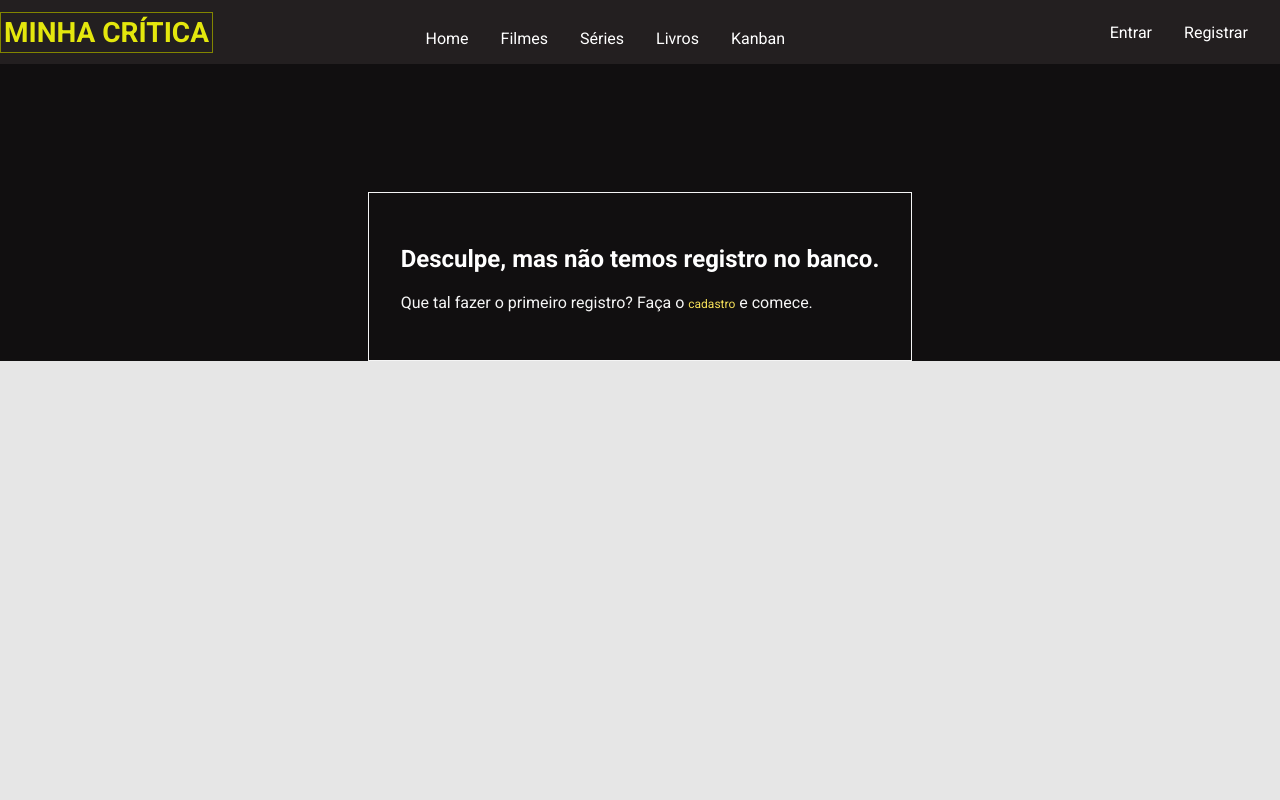
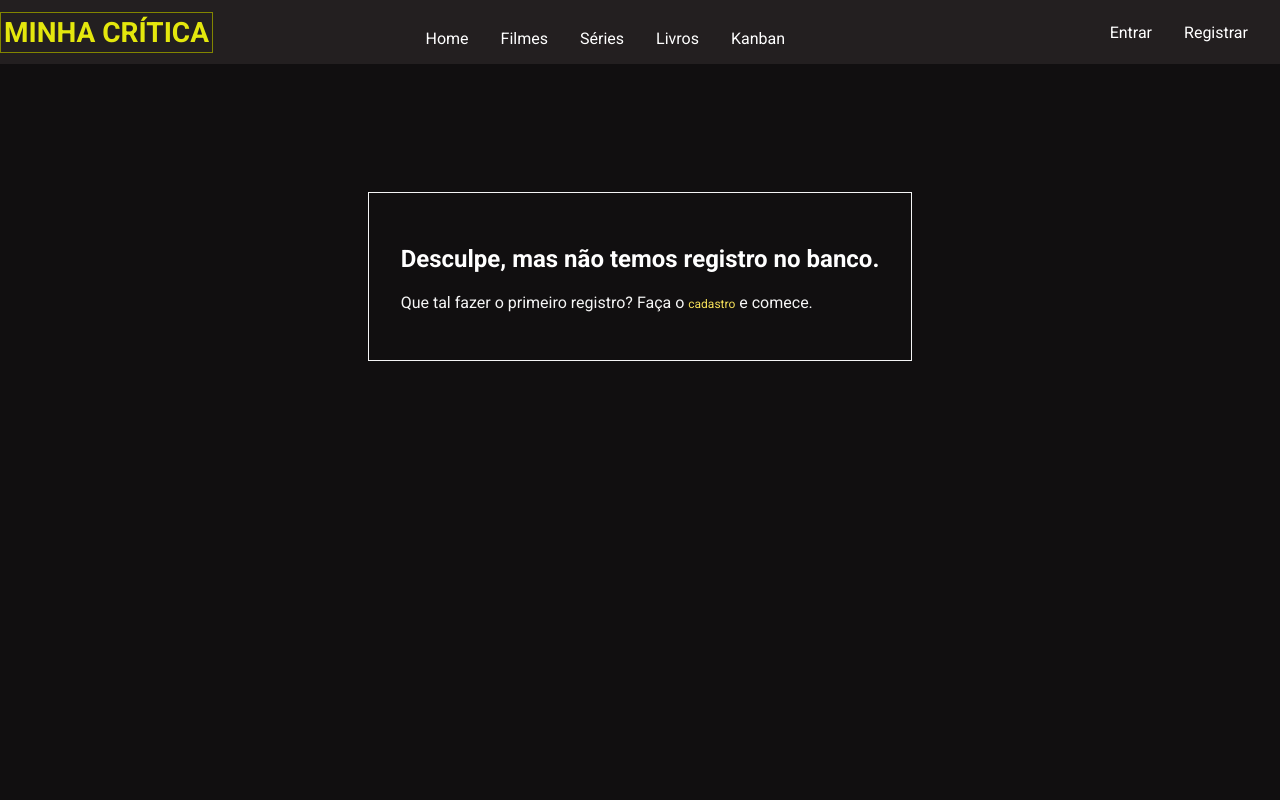
Before and after one commit to M3T4Z0D/minha-critica2.0, a PHP site: template app/views/home.php in a window 1280 px wide. Run offline with PHP 8.4, Linux system fonts and the light colour scheme; the template is opened without the code that fills it, so the values that code supplies are empty; some libraries are stand-ins or nearby versions.

Commit message:
adicionado tamanho mínimo para a home

```diff
--- a/app/views/home.php
+++ b/app/views/home.php
@@ -8,7 +8,9 @@
 </head>
 
 <body>
-    <?php include('app/views/navbar.php') ?>
+    <?php
+        include('app/views/navbar.php');
+     ?>
 
     <div class="corpo">
         <?php if ($lista != null) { ?>
--- a/public/css/home.css
+++ b/public/css/home.css
@@ -1,5 +1,6 @@
 html,
 body {
+    min-height: 100vh;
     width: auto;
     height: auto;
     margin: 0;
```
